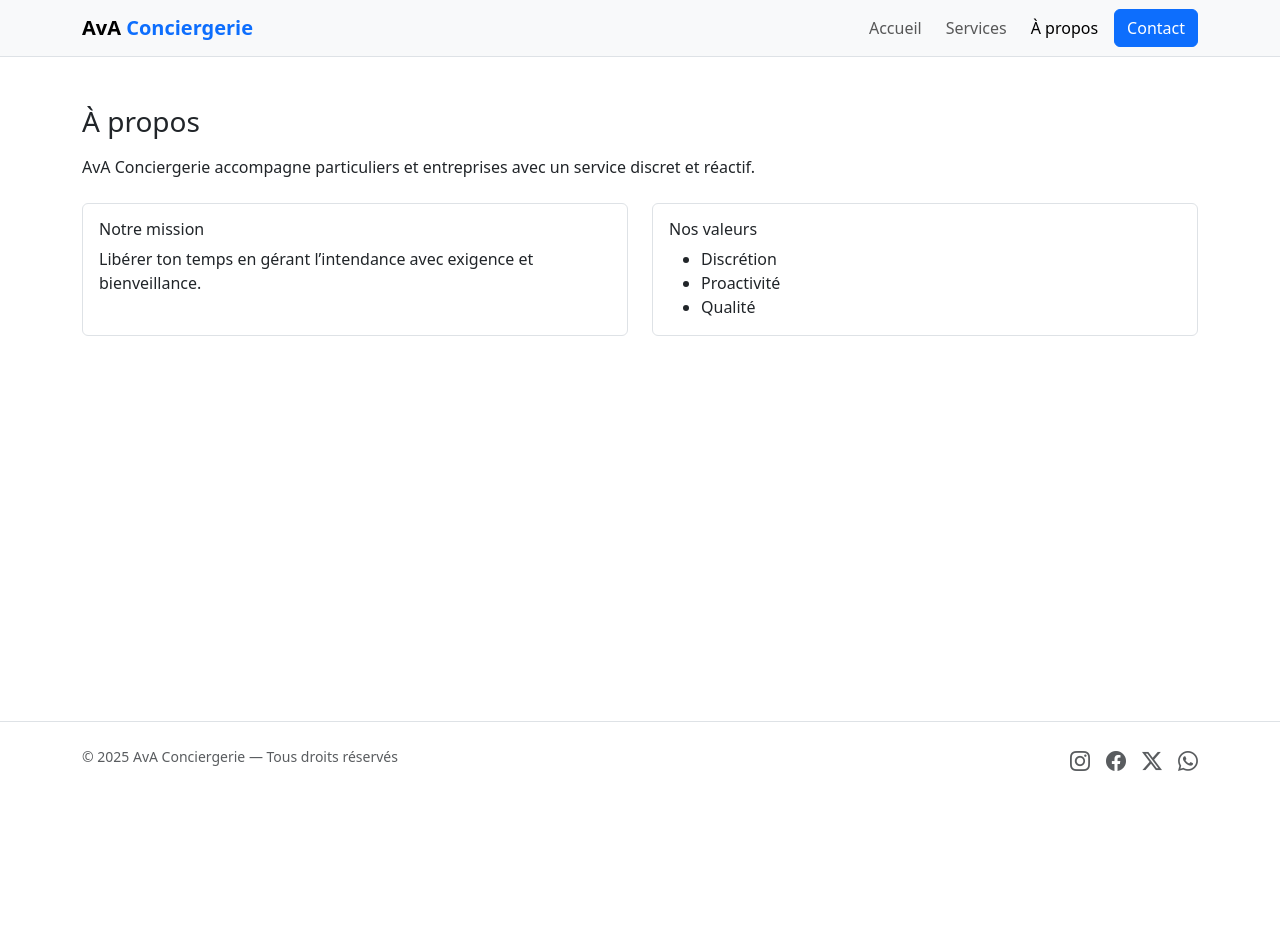
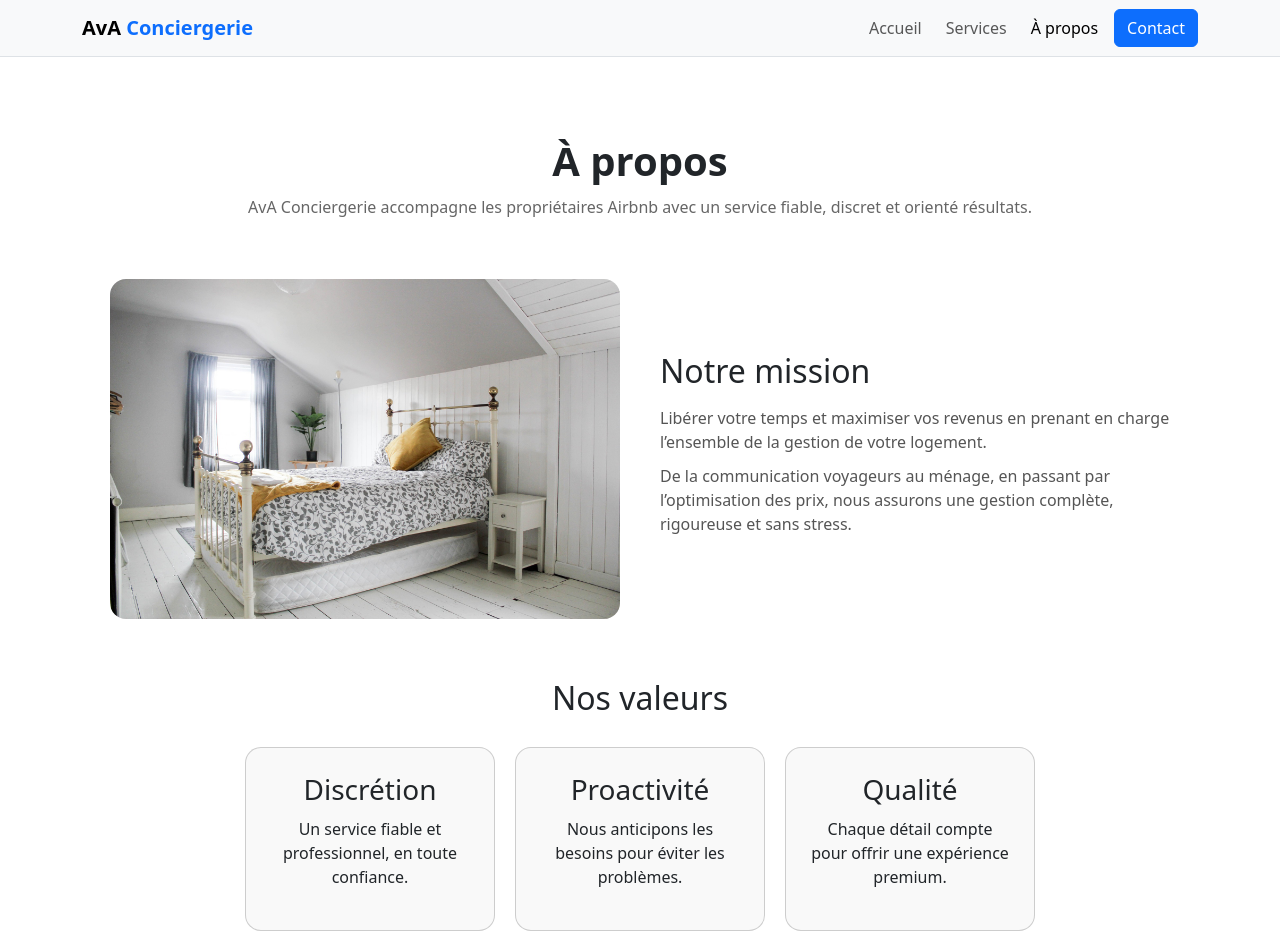
Before and after one commit to flxx-ji/AvA-Conciergerie, a SvelteKit app: page /about in a window 1280 px wide. Shown: the top 952 px of the page. Before the commit the page ends 800 px from the top, so only its background shows below. Built offline with nearby package versions, Linux system fonts and the light colour scheme.

Commit message:
fix: netlify routing for sveltekit

```diff
--- a/src/routes/about/+page.svelte
+++ b/src/routes/about/+page.svelte
@@ -1,25 +1,149 @@
-<section class="container py-5">
-  <h1 class="h3 mb-3">À propos</h1>
-  <p class="mb-4">
-    AvA Conciergerie accompagne particuliers et entreprises avec un service discret et réactif.
-  </p>
+<section class="about">
 
-  <div class="row g-4">
-    <div class="col-md-6">
-      <div class="border rounded p-3 h-100">
-        <h2 class="h6">Notre mission</h2>
-        <p class="mb-0">Libérer ton temps en gérant l’intendance avec exigence et bienveillance.</p>
+  <!-- 🔥 HERO -->
+  <div class="hero">
+    <h1>À propos</h1>
+    <p>
+      AvA Conciergerie accompagne les propriétaires Airbnb avec un service fiable,
+      discret et orienté résultats.
+    </p>
+  </div>
+
+  <!-- 🔥 IMAGE + TEXTE -->
+  <div class="about-content">
+
+    <div class="image">
+      <img src="/images/kashculture-clean-about.jpg" alt="Intérieur logement Airbnb" />
+    </div>
+
+    <div class="text">
+      <h2>Notre mission</h2>
+      <p>
+        Libérer votre temps et maximiser vos revenus en prenant en charge
+        l’ensemble de la gestion de votre logement.
+      </p>
+
+      <p>
+        De la communication voyageurs au ménage, en passant par l’optimisation
+        des prix, nous assurons une gestion complète, rigoureuse et sans stress.
+      </p>
+    </div>
+
+  </div>
+
+  <!-- 🔥 VALEURS -->
+  <div class="values">
+
+    <h2>Nos valeurs</h2>
+
+    <div class="cards">
+
+      <div class="card">
+        <h3>Discrétion</h3>
+        <p>Un service fiable et professionnel, en toute confiance.</p>
       </div>
+
+      <div class="card">
+        <h3>Proactivité</h3>
+        <p>Nous anticipons les besoins pour éviter les problèmes.</p>
+      </div>
+
+      <div class="card">
+        <h3>Qualité</h3>
+        <p>Chaque détail compte pour offrir une expérience premium.</p>
+      </div>
+
     </div>
-    <div class="col-md-6">
-      <div class="border rounded p-3 h-100">
-        <h2 class="h6">Nos valeurs</h2>
-        <ul class="mb-0">
-          <li>Discrétion</li>
-          <li>Proactivité</li>
-          <li>Qualité</li>
-        </ul>
-      </div>
-    </div>
+
   </div>
+
 </section>
+
+<style>
+
+/* 🔥 GLOBAL */
+.about {
+  padding: 80px 20px;
+  max-width: 1100px;
+  margin: auto;
+}
+
+/* 🔥 HERO */
+.hero {
+  text-align: center;
+  margin-bottom: 60px;
+}
+
+.hero h1 {
+  font-size: 2.5rem;
+  font-weight: 700;
+}
+
+.hero p {
+  color: #666;
+  margin-top: 10px;
+}
+
+/* 🔥 CONTENT */
+.about-content {
+  display: flex;
+  gap: 40px;
+  align-items: center;
+  margin-bottom: 60px;
+  flex-wrap: wrap;
+}
+
+.image {
+  flex: 1;
+}
+
+.image img {
+  width: 100%;
+  border-radius: 16px;
+}
+
+.text {
+  flex: 1;
+}
+
+.text h2 {
+  margin-bottom: 15px;
+}
+
+.text p {
+  color: #555;
+  margin-bottom: 10px;
+}
+
+/* 🔥 VALUES */
+.values {
+  text-align: center;
+}
+
+.cards {
+  display: flex;
+  gap: 20px;
+  margin-top: 30px;
+  flex-wrap: wrap;
+  justify-content: center;
+}
+
+.card {
+  background: #f9f9f9;
+  padding: 25px;
+  border-radius: 16px;
+  max-width: 250px;
+}
+
+.card h3 {
+  margin-bottom: 10px;
+}
+
+/* 📱 MOBILE */
+@media (max-width: 768px) {
+  .about-content {
+    flex-direction: column;
+  }
+}
+
+</style>
```
Also changed, not shown: static/images/kashculture-clean-about.jpg (added), 1 other file (tests, documents, lock files or other folders).
